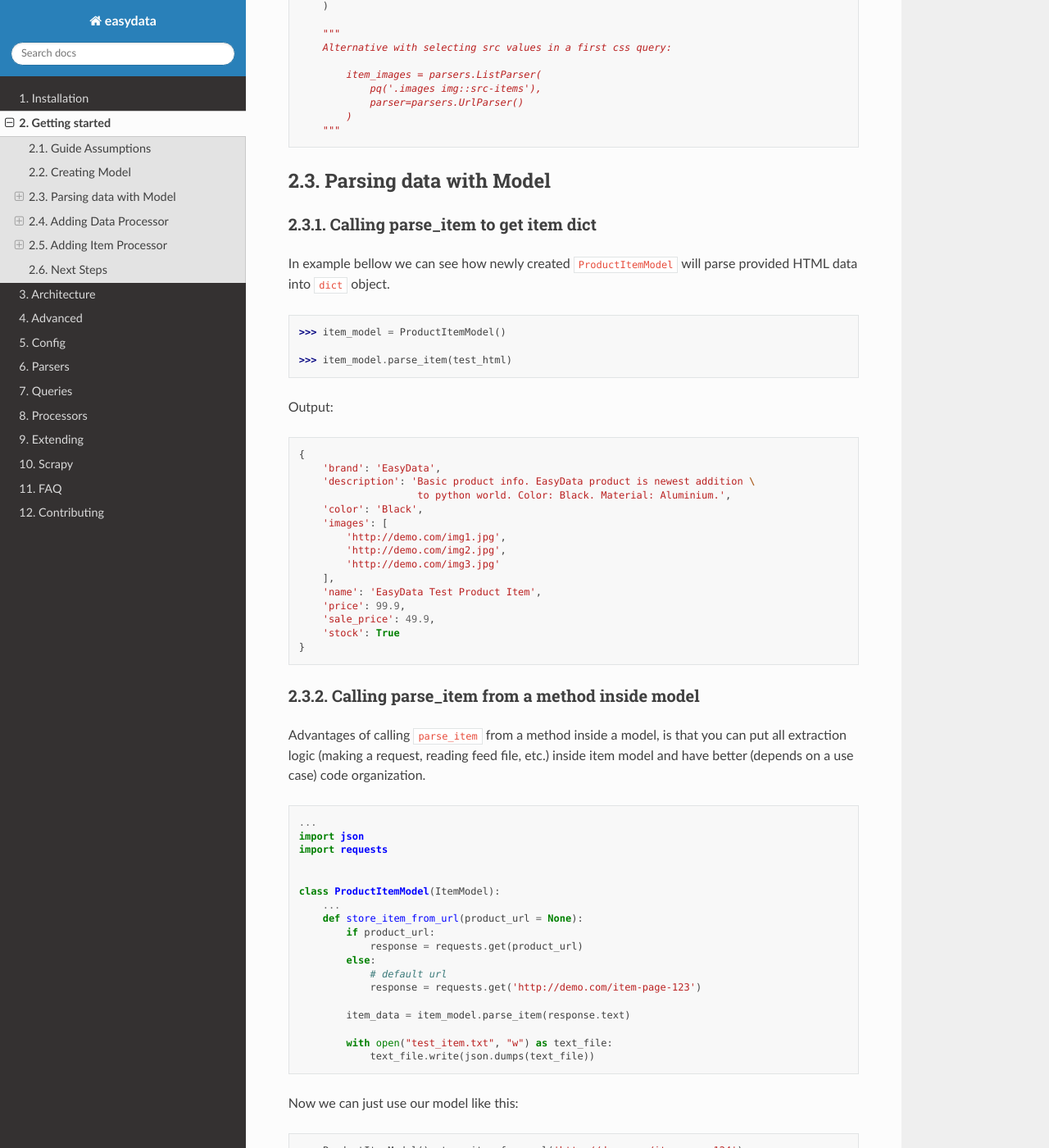
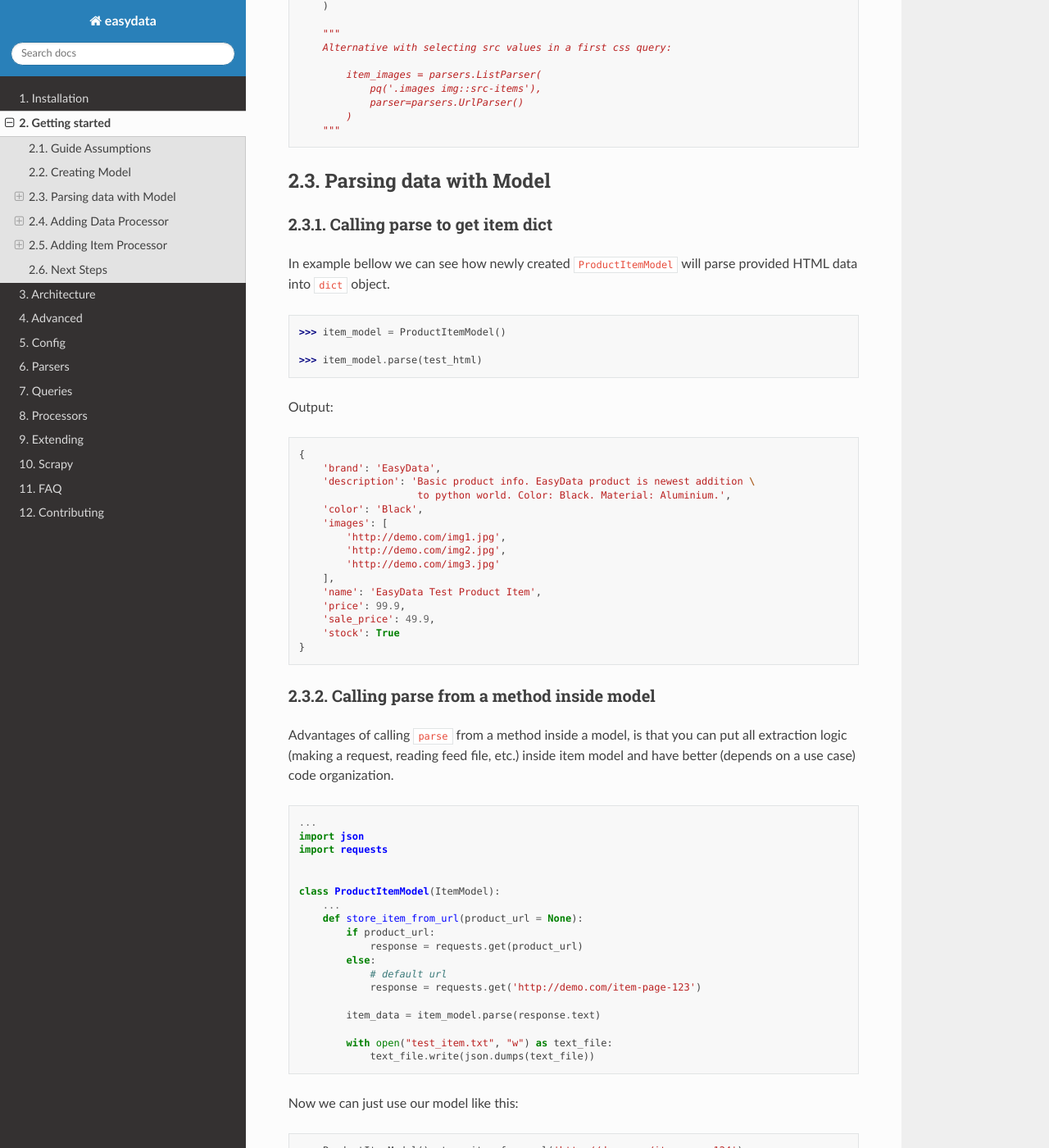
Before and after one commit to easydatapy/easydata, a Sphinx documentation site: the page built from docs/getting_started.rst, in a window 1280 px wide and 1400 px high, scrolled down 2178 px. Shown: the whole window at 82% size. Built offline with Sphinx 7.4.7 and the Read the Docs theme 2.0.0, drawn with Linux system fonts in a browser that asks for light colours; some of the changed text lies outside the part shown.

Commit message:
rename parse_item to parse

```diff
--- a/README.rst
+++ b/README.rst
@@ -186,7 +186,7 @@ will parse provided *HTML* data into ``dict`` object.
 
     >>> item_model = ProductItemModel()
 
-    >>> item_model.parse_item(test_html)
+    >>> item_model.parse(test_html)
 
 Output:
 
--- a/docs/getting_started.rst
+++ b/docs/getting_started.rst
@@ -125,7 +125,7 @@ etc.).
 Parsing data with Model
 =======================
 
-Calling parse_item to get item dict
+Calling parse to get item dict
 -----------------------------------
 In example bellow we can see how newly created ``ProductItemModel`` will
 parse provided HTML data into ``dict`` object.
@@ -134,7 +134,7 @@ parse provided HTML data into ``dict`` object.
 
     >>> item_model = ProductItemModel()
 
-    >>> item_model.parse_item(test_html)
+    >>> item_model.parse(test_html)
 
 Output:
 
@@ -156,9 +156,9 @@ Output:
         'stock': True
     }
 
-Calling parse_item from a method inside model
+Calling parse from a method inside model
 ---------------------------------------------
-Advantages of calling ``parse_item`` from a method inside a model, is that you
+Advantages of calling ``parse`` from a method inside a model, is that you
 can put all extraction logic (making a request, reading feed file, etc.)
 inside item model and have better (depends on a use case) code organization.
 
@@ -178,7 +178,7 @@ inside item model and have better (depends on a use case) code organization.
                 # default url
                 response = requests.get('http://demo.com/item-page-123')
 
-            item_data = item_model.parse_item(response.text)
+            item_data = item_model.parse(response.text)
 
             with open("test_item.txt", "w") as text_file:
                 text_file.write(json.dumps(text_file))
@@ -191,7 +191,7 @@ with default url attribute:
 
     >>> ProductItemModel().store_item_from_url()
 
-and there is no need to call ``parse_item`` on item model object.
+and there is no need to call ``parse`` on item model object.
 
 
 Adding Data Processor
@@ -265,7 +265,7 @@ Lets create our item model with ``data_processors`` included.
 
     >>> item_model = ProductItemModel()
 
-    >>> item_model.parse_item(test_html)
+    >>> item_model.parse(test_html)
 
 Output:
 
@@ -406,7 +406,7 @@ Lets create our item model with ``item_processors``
 
     >>> item_model = ProductItemModel()
 
-    >>> item_model.parse_item(test_html)
+    >>> item_model.parse(test_html)
 
 
 Output:
--- a/docs/parsers/bool.rst
+++ b/docs/parsers/bool.rst
@@ -109,7 +109,7 @@ Now lets test our newly created ``model`` with adding multiple data sources to i
 
     >>> test_dict = {'title': 'Easybook Pro 13'}
     >>> test_brand_dict = {'name': 'Easybook'}
-    >>> item_model = ProductItemModel().parse_item(test_dict, brand_data=test_brand_dict)
+    >>> item_model = ProductItemModel().parse(test_dict, brand_data=test_brand_dict)
     {'stock': True}
 
 
```
Also changed, not shown: docs/advanced.rst (+6 -6 lines), docs/parsers/data.rst (+5 -5 lines).
